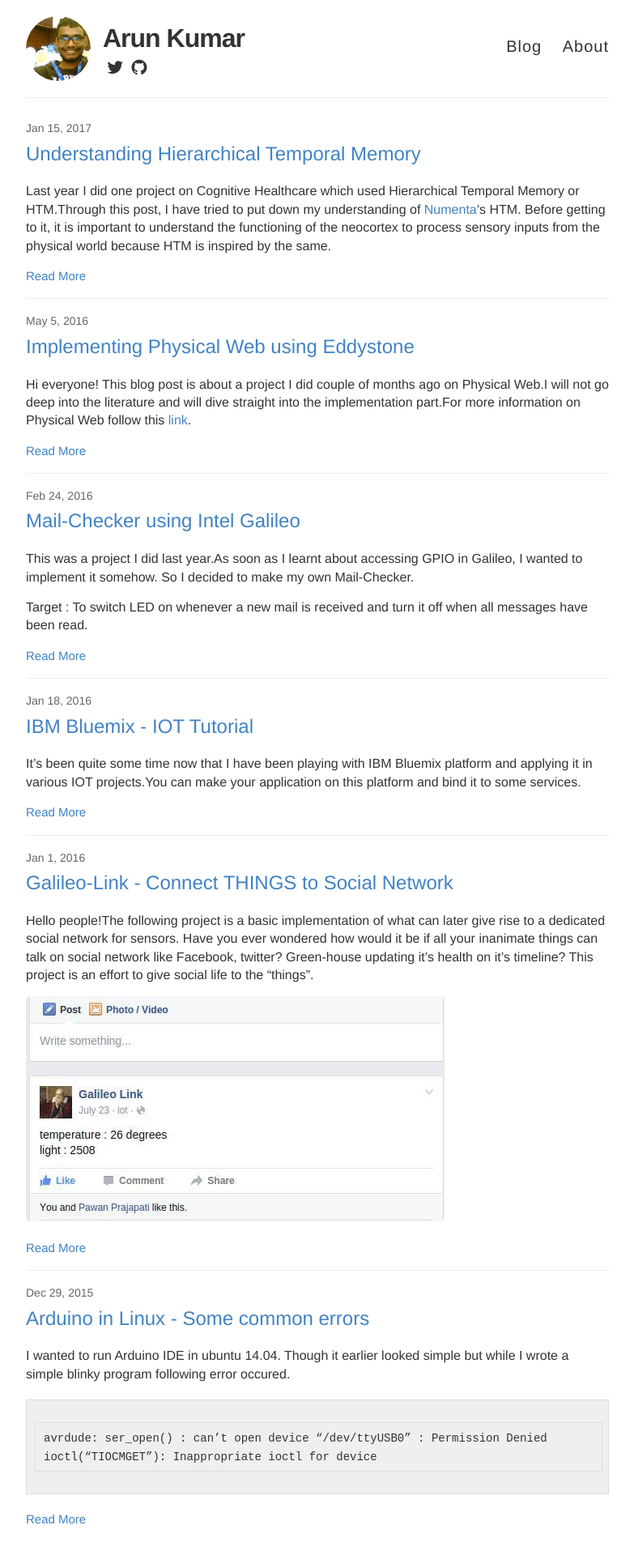
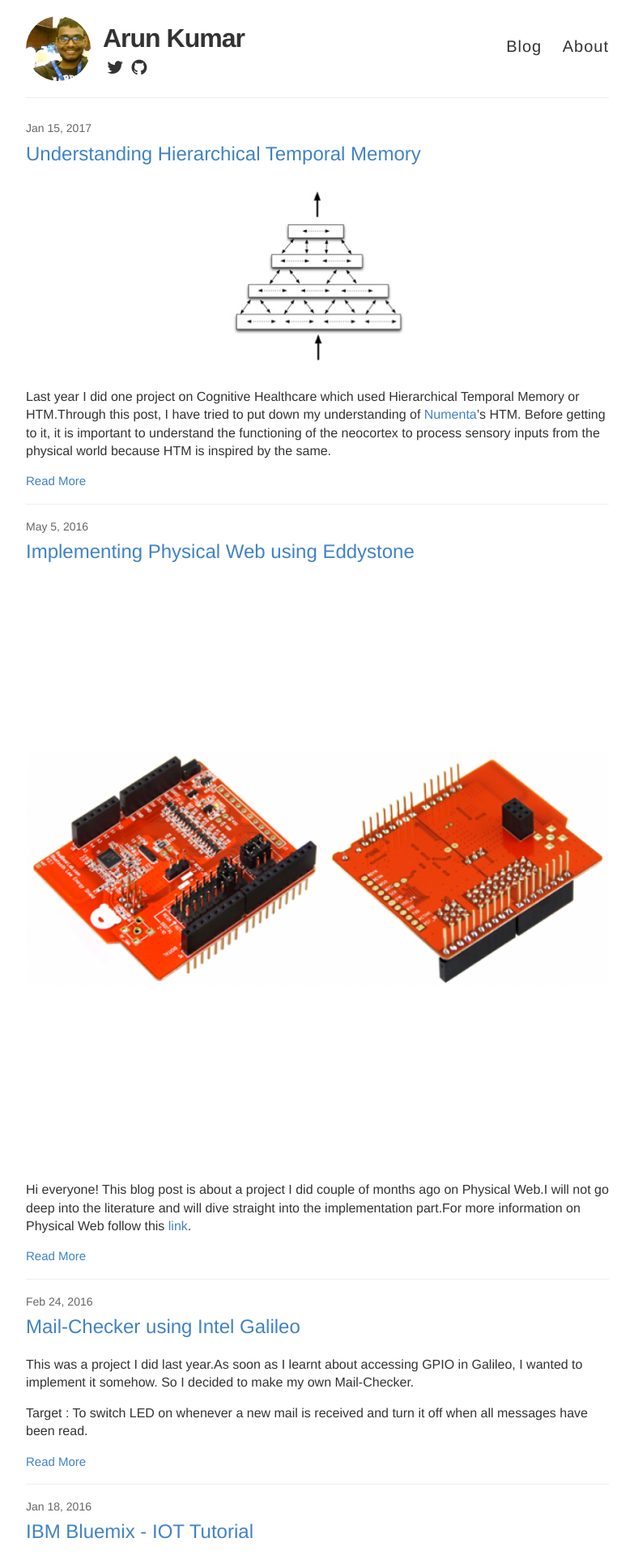
Before and after one commit to ioarun/ioarun.github.io, a Jekyll site: the page built from index.html, in a window 1280 px wide. Shown: the top 1920 px of the page at 81% size, without its empty margins (248-1031 px from the left). Built offline with Jekyll 4.4.1, drawn with Linux system fonts in a browser that asks for light colours; nearby versions of some CDN libraries; some web fonts are replaced.

Commit message:
Update index.html

```diff
--- a/index.html
+++ b/index.html
@@ -7,6 +7,11 @@
     <article class="post">
       <span class="post-meta">{{ post.date | date: "%b %-d, %Y" }}</span>
       <h2><a href="{{ site.baseurl }}{{ post.url }}">{{ post.title }}</a></h2>
+      {% if post.title-img %}
+      <div class="image-wrapper" >
+          <img src="{{ site.url }}/{{ post.title-img }}" alt="Title Image"/>
+      </div>
+      {% endif %}
       <div class="entry">
         {{ post.excerpt }}
       </div>
```
